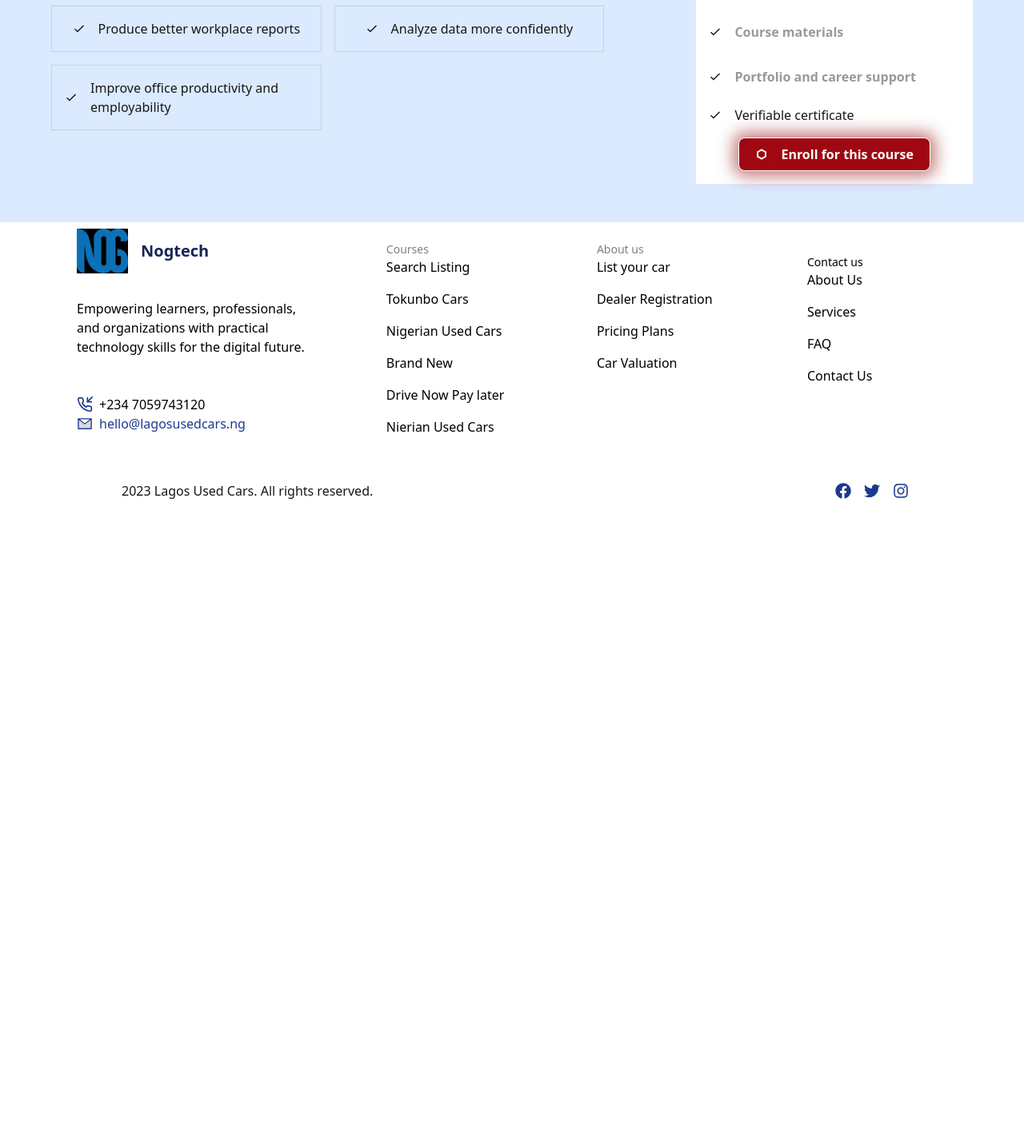
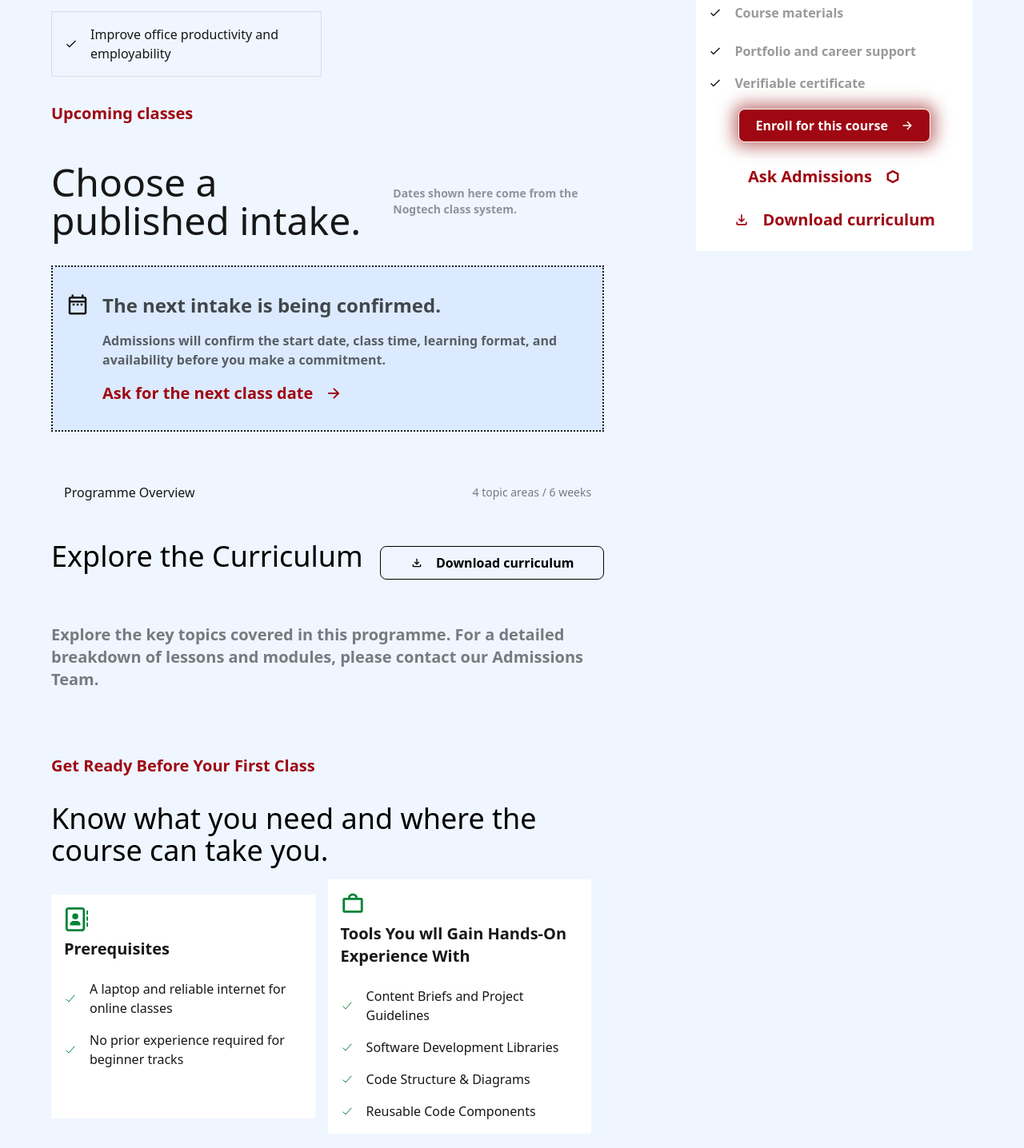
Before and after one commit to Ngalaka/nogtect-site, a Next.js app: page /courses/1 in a window 1280 px wide. Shown: the part 1034-2470 px from the top of the page at 80% size. Before the commit the page ends 1692 px from the top, so only its background shows below. Built offline with nearby package versions, Linux system fonts and the light colour scheme.

Commit message:
before your first class feature

```diff
--- a/src/app/courses/[id]/page.jsx
+++ b/src/app/courses/[id]/page.jsx
@@ -3,9 +3,12 @@ import Image from 'next/image';
 import Link from 'next/link';
 import React from 'react'
 import { CgShapeHexagon } from 'react-icons/cg';
+import { FaRegAddressBook } from 'react-icons/fa6';
 import { GiGraduateCap } from 'react-icons/gi';
 import { IoMdCheckmark } from 'react-icons/io';
-import { IoArrowForward, IoLocation, IoTimeOutline } from 'react-icons/io5';
+import { IoArrowForward, IoCheckmark, IoLocation, IoTimeOutline } from 'react-icons/io5';
+import { MdOutlineDateRange, MdOutlineFileDownload } from 'react-icons/md';
+import { PiBagSimpleBold } from 'react-icons/pi';
 // import CurriculumForm from './CurriculumForm';
 
 export default async function ProgrammeDetails({ params }) {
@@ -77,16 +80,17 @@ export default async function ProgrammeDetails({ params }) {
                     </button>
                     </Link>
 
-
+                   <Link href="/contact">
                   <button className='flex justify-center items-center gap-4 py-2 px-2 cursor-pointer bg-transparent text-sm text-white font-bold border border-white rounded-lg'>
                   <span><CgShapeHexagon /></span>
                     {programme.askques}
               </button>
+              </Link>
 
 
                 <Link href={`/courses/${programme.id}/curri`}>
                   <button className='flex justify-center items-center gap-4 py-2 px-2 cursor-pointer bg-transparent text-sm text-white font-bold border border-white rounded-lg'>
-                  <span><CgShapeHexagon /></span>
+                  <span><MdOutlineFileDownload /></span>
                     {programme.curri}
               </button>
             </Link>
@@ -126,8 +130,8 @@ export default async function ProgrammeDetails({ params }) {
         /> */}
     </div>
 
-    <div className='w-full h-auto bg-blue-100 py-12'>
-            <div className='w-[90%] h-auto flex justify-between items-center gap-4 mx-auto '>
+    <div className='w-full h-auto bg-blue-50 py-12'>
+            <div className='w-[90%] h-auto flex justify-between items-center gap-4 mx-auto items-start '>
                   <div className=' w-[60%] h-auto space-y-4'>
                         <h1 className='text-orange-800 font-bold'>What you will learn</h1>
                         <p className='w-159 text-3xl font-semibold text-blue-950'>Flexible Learning, Practical Skills, Real Opportunities</p>
@@ -148,9 +152,105 @@ export default async function ProgrammeDetails({ params }) {
                                 <p>{programme.details2}</p>
                               </div>
                         </div>
-                  </div>
 
-                  <div className='w-[30%] h-auto bg-white py-4  border-t-4 border-red-800 space-y-4'>
+                        <div className='w-full h-auto space-y-4'>
+                          <h1 className='font-semibold text-red-800 text-xl py-4'>Upcoming classes</h1>
+                          <div className='flex justify-between items-center gap-4 py-4'>
+                            <p className='text-5xl'>Choose a published intake.</p>
+                            <p className='text-sm text-black/40 font-bold'>Dates shown here come from the Nogtech class system.</p>
+                          </div>
+                        </div>
+
+                        <div className='w-full h-auto bg-blue-100 space-y-4 py-8 border-2 border-dotted '>
+                          <div className='flex justify-start items-start gap-4 px-4'>
+                            <span><MdOutlineDateRange size={30} /></span>
+
+                            <div className='space-y-4'>
+                            <p className='font-semibold text-2xl text-black/70'>The next intake is being confirmed.</p>
+                            <p className='font-semibold text-black/60 '>Admissions will confirm the start date, class time, learning format, and availability before you make a commitment.</p>
+                            <div className=' font-bold  text-xl text-red-800 hover:underline cursor-pointer'>
+                              <Link href="/contact" className='flex justify-start items-center gap-4'>
+                              <p>Ask for the next class date</p>
+                              <span><IoArrowForward /></span>
+                              </Link>
+                            </div>
+                            </div>
+                          </div>
+                        </div>
+
+                        <div className='w-full h-auto  py-12'>
+                              <div className='flex justify-between items-center gap-4 px-4'>
+                                  <h1 >Programme Overview</h1>
+                                  <p className='text-sm text-black/50'>4 topic areas / 6 weeks</p>
+                              </div>
+
+                      <div className='flex justify-between items-center gap-4 space-y-4 py-12'>
+                      <p  className='font-normal text-black text-4xl'>Explore the Curriculum</p>
+                    <Link href={`/courses/${programme.id}/curri`}>
+                  <button className='w-70 h-auto mx-auto flex justify-center items-center gap-4 py-2 px-2 cursor-pointer bg-transparent text-black font-bold border border-black rounded-lg'>
+                  <span><MdOutlineFileDownload /></span>
+                    {programme.curri}
+              </button>
+            </Link>
+            </div>
+                <p className='text-black/50 text-xl font-semibold'>Explore the key topics covered in this programme. For a detailed breakdown of lessons and modules, please contact our Admissions Team.</p>
+              </div>
+
+              <div className='w-full h-auto space-y-4'>
+                <h1 className='font-semibold text-red-800 text-xl py-4'>Get Ready Before Your First Class</h1>
+                <p  className='text-black text-4xl'>Know what you need and where the course can take you.</p>
+
+                <div className='w-full h-auto flex justify-between items-center gap-4'>
+                    <div className='w-[50%] h-70 space-y-4 px-4 py-4 bg-white'>
+                      <span className='text-green-700 py-4'><FaRegAddressBook size={30} /></span>
+                      <p className='text-xl font-semibold py-2'>Prerequisites</p>
+
+                      <div className='flex justify-between items-center gap-4'>
+                          <span className='text-green-700'><IoCheckmark /></span>
+                          <p>A laptop and reliable internet for online classes</p>
+                      </div>
+
+                      <div  className='flex justify-between items-center gap-4'>
+                        <span className='text-green-700'><IoCheckmark /></span>
+                        <p>No prior experience required for beginner tracks</p>
+                      </div>
+                    </div>
+{/*  */}
+                      <div className='w-[50%] h-auto space-y-4 px-4 py-4 bg-white'>
+                        <span className='text-green-700 py-4'><PiBagSimpleBold size={30} /></span>
+                        <p className='text-xl font-semibold py-2'>Tools You wll Gain Hands-On Experience With</p>
+
+                            <div className='flex justify-stretch items-center gap-4'>
+                          <span className='text-green-700'><IoCheckmark /></span>
+                          <p >Content Briefs and Project Guidelines</p>
+                      </div>
+
+                      <div  className='flex justify-stretch items-center gap-4'>
+                        <span className='text-green-700'><IoCheckmark /></span>
+                        <p>Software Development Libraries</p>
+                      </div>
+
+                        <div className='flex justify-stretch items-center gap-4'>
+                          <span className='text-green-700'><IoCheckmark /></span>
+                          <p>Code Structure & Diagrams</p>
+                      </div>
+
+                      <div  className='flex justify-stretch items-center gap-4'>
+                        <span className='text-green-700'><IoCheckmark /></span>
+                        <p>Reusable Code Components</p>
+                      </div>
+                      </div>
+                    <div>
+
+                    </div>
+                </div>
+              </div>
+
+            </div>
+
+            {/*  */}
+
+                  <div className="w-[30%] shrink-0 sticky top-24 self-start bg-white py-4 border-t-4 border-red-800 space-y-2">
                         <h1 className='font-extrabold text-xl text-red-800 px-4 py-4'>Your seat includes</h1>
 
                         <div  className='flex justify-start items-center gap-4 px-4 py-2'>
@@ -175,19 +275,38 @@ export default async function ProgrammeDetails({ params }) {
 
                          <div  className='flex justify-start items-center gap-4 px-4'>
                           <span><IoMdCheckmark /></span>
-                          <p>Verifiable certificate</p>
+                          <p className='text-black/40 font-bold'>Verifiable certificate</p>
                         </div>
 
 
 
-                  <div className='space-y-4 w-60 h-aut0 mx-auto'>
+                  <div className='space-y-4 w-60 h-aut0 mx-auto py-3'>
                   <Link href="/application">
                   <button className="flex justify-center items-center gap-4 py-2 px-2 w-60 h-auto bg-red-800 cursor-pointer text-white font-bold border border-white rounded-lg shadow-[0_0_20px_6px_rgba(153,27,27,0.6)] hover:shadow-[0_0_30px_10px_rgba(153,27,27,0.8)] transition-all duration-300">
-                  <span><CgShapeHexagon /></span>
                     {programme.enroll}
+                    <span><IoArrowForward /></span>
                    </button>
                       </Link>
                         </div>
+
+
+                   <div className='w-80 h-auto flex justify-start items-center'>
+                    <Link href="/contact">
+                  <button className='w-80 h-auto mx-auto flex justify-center items-center gap-4 py-2 px-2 cursor-pointer bg-transparent text-xl text-red-800 font-bold border border-white rounded-lg hover:underline'>
+                    {programme.askques}
+                    <span><CgShapeHexagon /></span>
+                 </button>
+              </Link>
+               </div>
+
+                  <div  >
+               <Link href={`/courses/${programme.id}/curri`}>
+                  <button className='w-70 h-auto mx-auto flex justify-center items-center gap-4 py-2 px-2 cursor-pointer bg-transparent text-xl text-red-800 font-bold border border-white rounded-lg hover:underline'>
+                  <span><MdOutlineFileDownload /></span>
+                    {programme.curri}
+              </button>
+            </Link>
+              </div>
 
                   </div>
 
```
